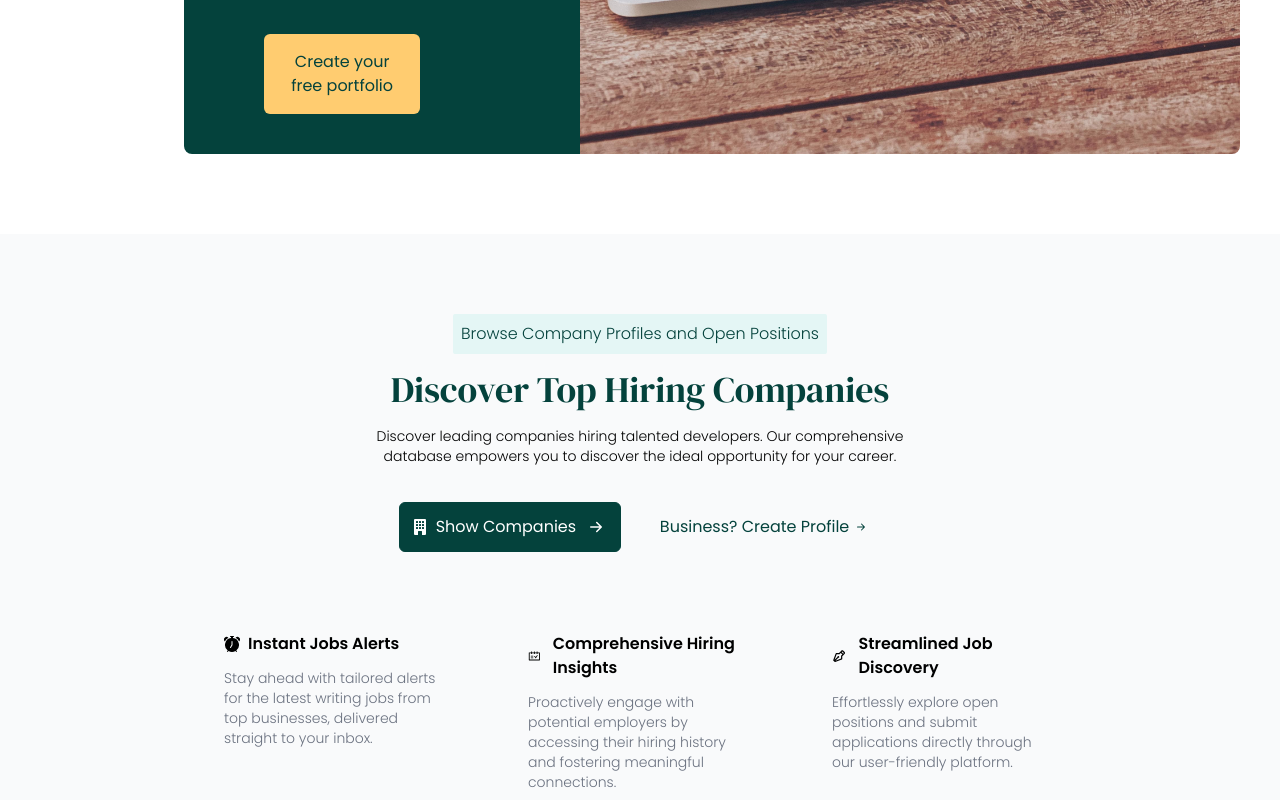
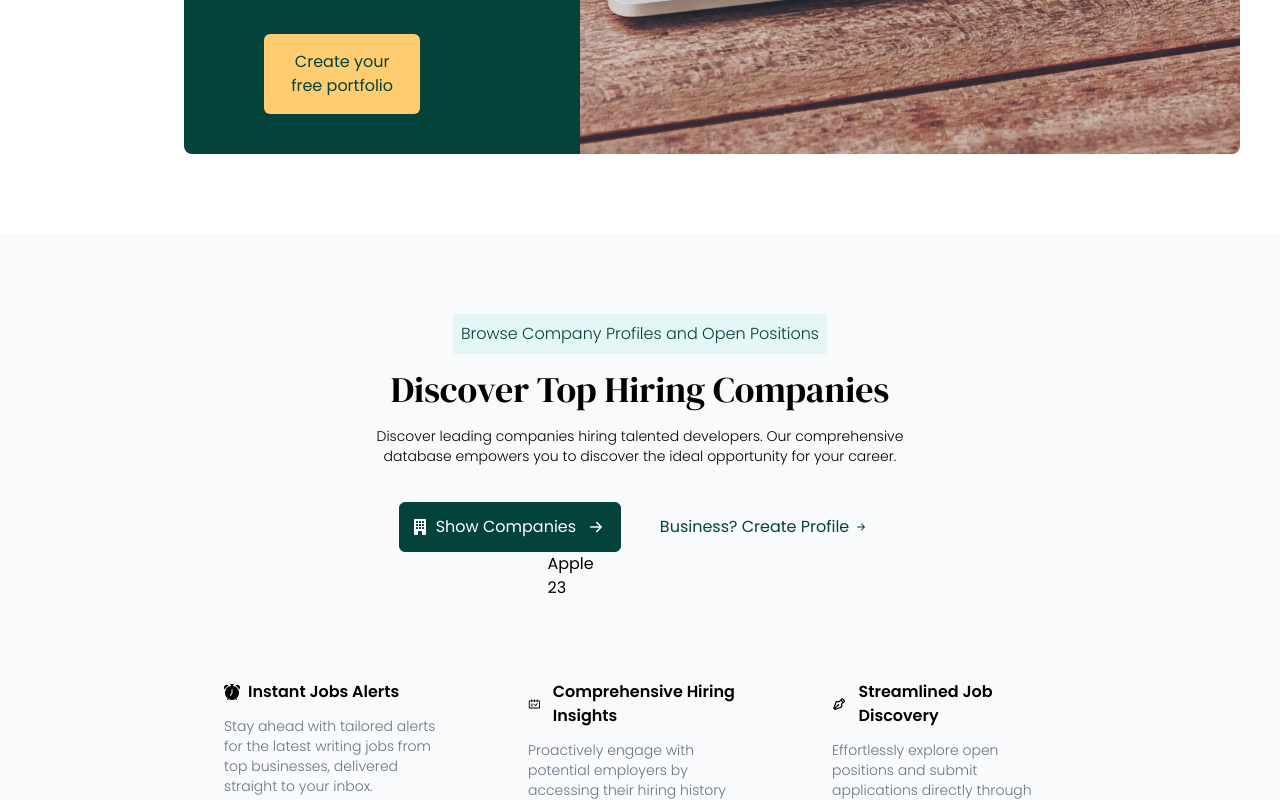
Before and after one commit to AzimiShaja/connectME, a React (Vite) app: page / in a window 1280 px wide. Shown: the part 3684-4484 px from the top of the page. Built offline with nearby package versions, Linux system fonts and the light colour scheme; a web font is replaced by a local one.

Commit message:
finishs companies

```diff
--- /dev/null
+++ b/src/components/Companies.js
@@ -0,0 +1,9 @@
+const companies = [
+  {
+    img: " ",
+    name: "Apple",
+    jobsPosted: 23,
+  },
+];
+
+export default companies;
--- a/src/components/Company.jsx
+++ b/src/components/Company.jsx
@@ -1,6 +1,7 @@
 import React from "react";
 import { AiOutlineSchedule } from "react-icons/ai";
-import { BiBriefcase, BiPen } from "react-icons/bi";
+import { BiPen } from "react-icons/bi";
+import companies from "./Companies";
 import {
   BsArrowRight,
   BsArrowRightShort,
@@ -15,7 +16,7 @@ const Company = () => {
         <h1 className="bg-whiteGreen p-2 rounded-sm font-light  text-green ">
           Browse Company Profiles and Open Positions
         </h1>
-        <h1 className="text-4xl font-dm text-center text-green">
+        <h1 className="text-4xl font-dm text-center ">
           Discover Top Hiring Companies
         </h1>
         <p className="font-light text-center text-sm">
@@ -37,7 +38,17 @@ const Company = () => {
       <div className="lg:w-9/12 w-full">
         <div className="grid grid-cols-4"></div>
       </div>
-
+      <div className="grid grid-cols-4">
+        {companies.map(({ img, name, jobsPosted }) => {
+          return (
+            <div>
+              <img src={img} />
+              <h1>{name}</h1>
+              <p>{jobsPosted}</p>
+            </div>
+          );
+        })}
+      </div>
       <div className="lg:w-9/12 w-full px-8 flex flex-col items-center gap-14">
         <div className="grid md:grid-cols-3 px-8 gap-20  mt-20">
           <div className="flex flex-col items-center md:items-start gap-3">
--- a/src/components/Portfolio.jsx
+++ b/src/components/Portfolio.jsx
@@ -7,8 +7,8 @@ import { BiUser } from "react-icons/bi";
 const Portfolio = () => {
   return (
     <div className="py-20 flex flex-col items-center sm:px-8">
-      <div className="lg:w-9/12 w-full flex max-md:flex-col max-lg:px-8 max-lg:py-8 gap-20  sm:rounded-lg bg-green justify-between">
-        <div className="flex flex-col text-white lg:py-10 lg:px-20 gap-5 max-w-[700px]">
+      <div className="lg:w-9/12  w-full flex max-md:flex-col max-lg:px-8 max-lg:py-8 gap-20  sm:rounded-lg bg-green justify-between">
+        <div className="flex flex-col justify-around text-white lg:py-10 lg:px-20 gap-5 max-w-[700px]">
           <div className="flex flex-col items-start max-md:items-center gap-5 border-b border-gray-500 pb-10">
             <p className="bg-whiteGreen p-2 lg:w-fit text-green rounded-md text-sm max-md:text-center">
               Best Freelance Portfolio
```
